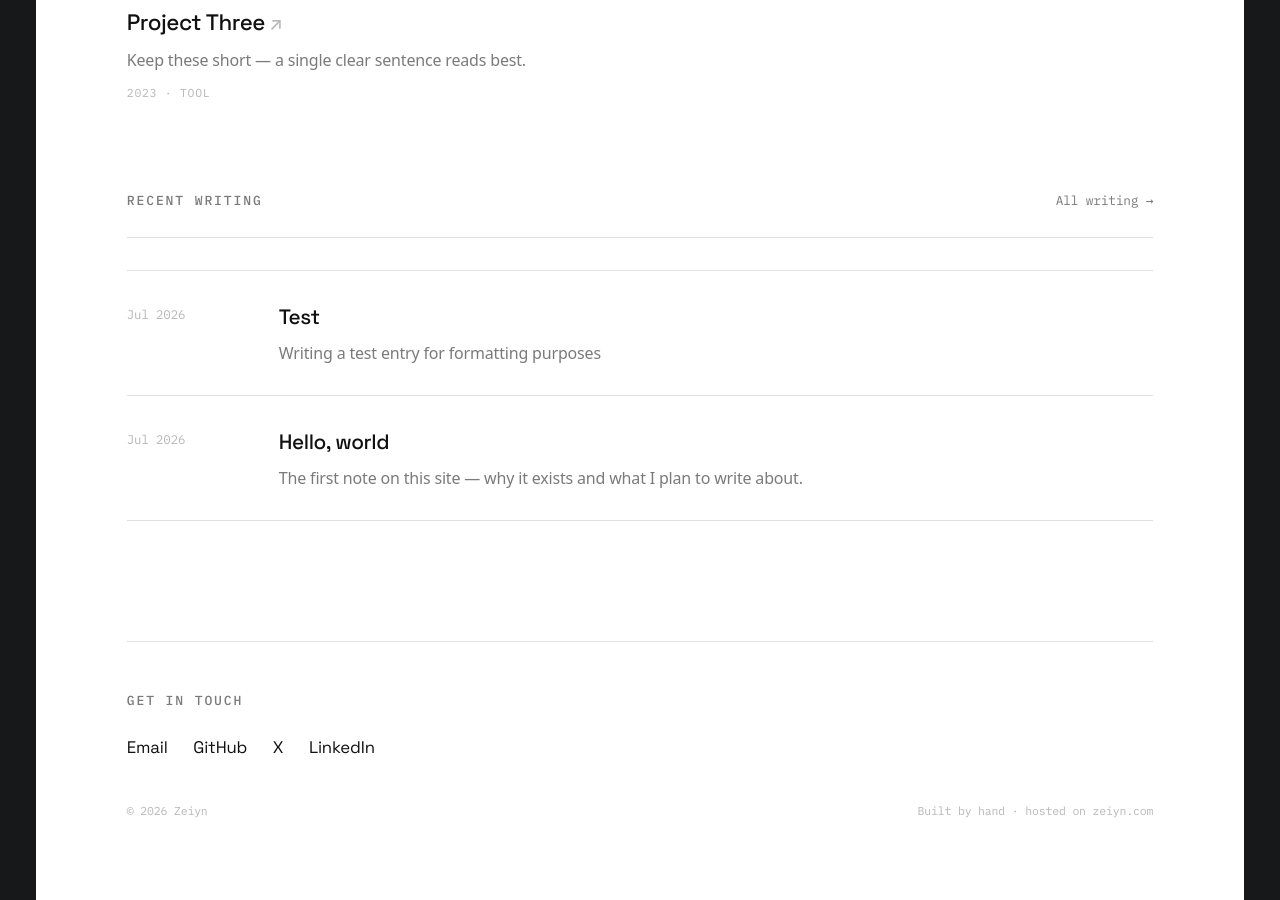
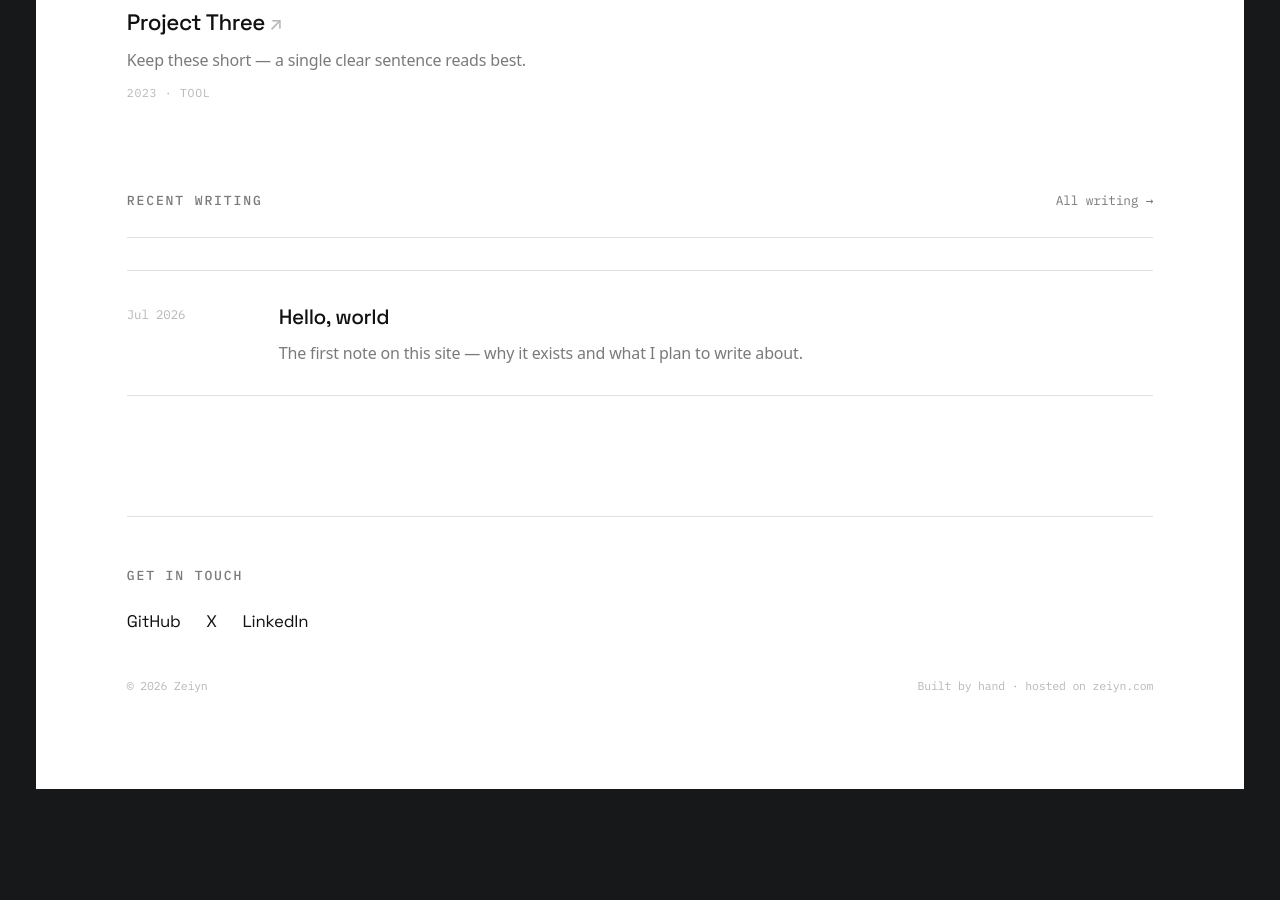
Before and after one commit to ZeiynAA/ZeiynAA.github.io, a Jekyll site: the page built from index.html, in a window 1280 px wide and 900 px high, scrolled down 795 px. Built offline with Jekyll 4.4.1, drawn with Linux system fonts in a browser that asks for light colours.

Commit message:
Fill in real footer social links; remove Test post
- Footer: GitHub (ZeiynAA), X (zeiyn4), LinkedIn (zeiyn-al-abri); drop the
  placeholder Email link until the names.co.uk mailbox is set up
- Delete the Pages CMS Test post

```diff
--- a/_layouts/default.html
+++ b/_layouts/default.html
@@ -108,10 +108,9 @@
       <div class="contact">
         <h2>Get in touch</h2>
         <ul class="social">
-          <li><a href="mailto:you@zeiyn.com">Email</a></li>
-          <li><a href="https://github.com/" rel="me noopener">GitHub</a></li>
-          <li><a href="https://x.com/" rel="me noopener">X</a></li>
-          <li><a href="https://www.linkedin.com/" rel="me noopener">LinkedIn</a></li>
+          <li><a href="https://github.com/ZeiynAA" rel="me noopener">GitHub</a></li>
+          <li><a href="https://x.com/zeiyn4" rel="me noopener">X</a></li>
+          <li><a href="https://www.linkedin.com/in/zeiyn-al-abri/" rel="me noopener">LinkedIn</a></li>
         </ul>
       </div>
       <div class="colophon">
--- a/_posts/2026-07-05-test.md
+++ /dev/null
@@ -1,5 +0,0 @@
----
-title: Test
-date: 2026-07-05
----
-Writing a test entry for formatting purposes
```
